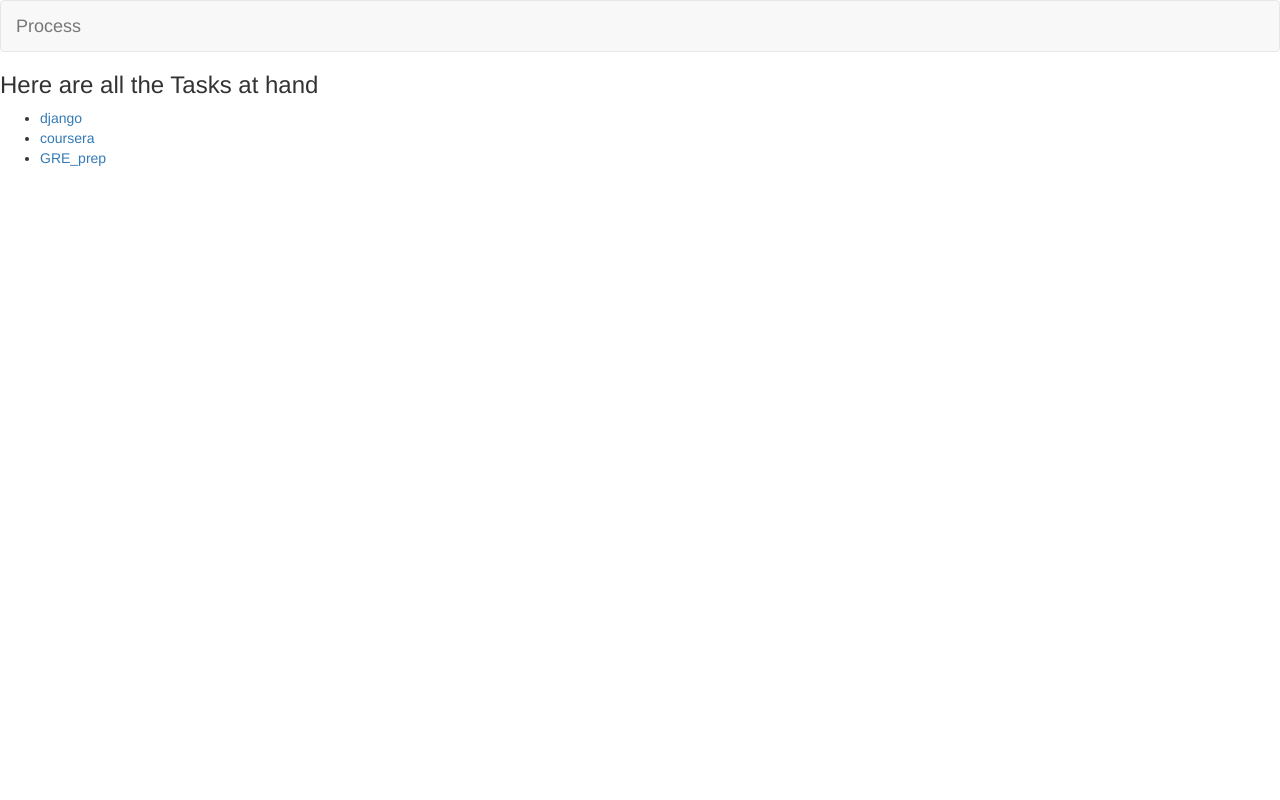
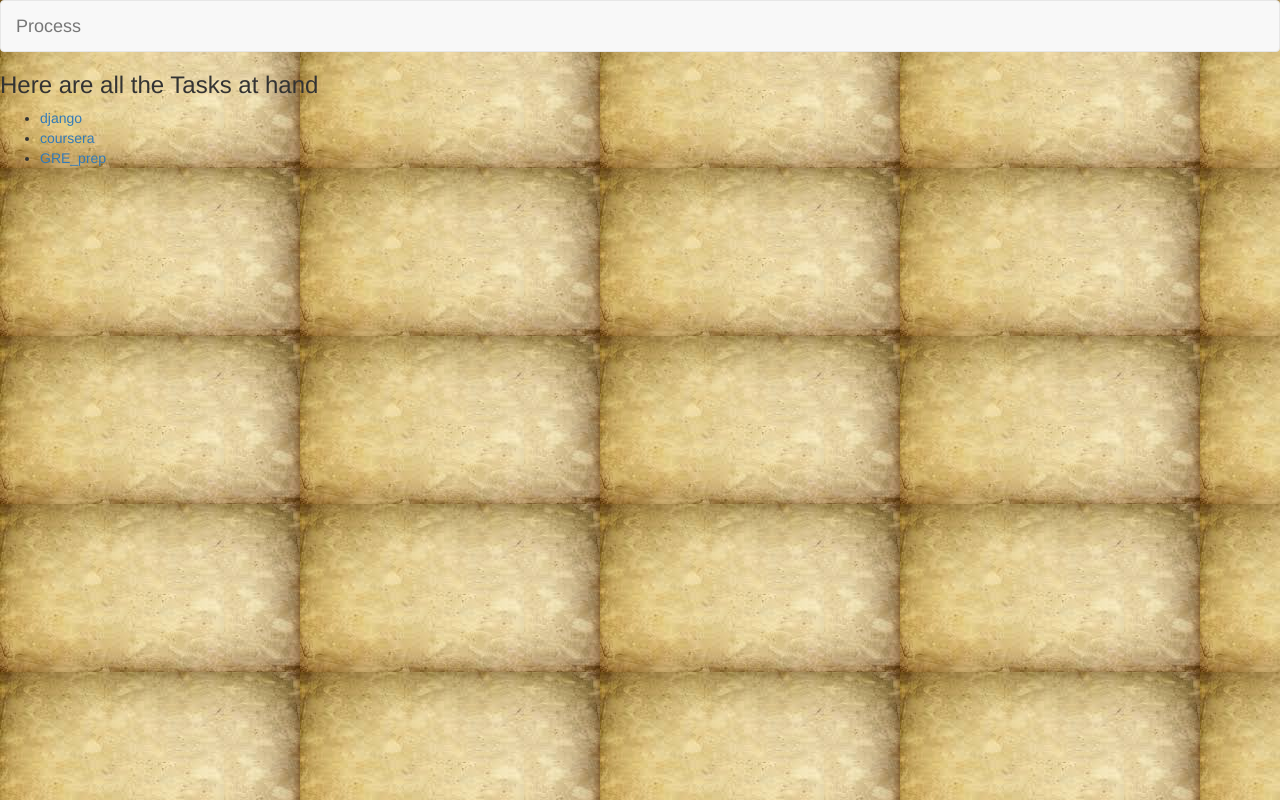
Before and after one commit to trainsOE2/Task-Manager, a Django app: page /Tasks/ in a window 1280 px wide. Run offline with Django 3.2, Linux system fonts and the light colour scheme; data comes from the database, SQL or seed files in the repository; some libraries are stand-ins or nearby versions.

Commit message:
fixed static paths

```diff
--- /dev/null
+++ b/website/Tasks/static/Tasks/style.css
@@ -0,0 +1,3 @@
+body{
+    background: url("images/background.jpg");
+}
--- a/website/Tasks/statics/Tasks/style.css
+++ /dev/null
@@ -1,3 +0,0 @@
-body{
-    background: white url("Tasks/images/background.jpg");
-}
--- a/website/Tasks/templates/Tasks/index.html
+++ b/website/Tasks/templates/Tasks/index.html
@@ -1,8 +1,6 @@
-<!-- Loads the path to the static files-->
-
-{% load staticfiles %}
+{% load static %}
 <link rel="stylesheet" href="https://maxcdn.bootstrapcdn.com/bootstrap/3.3.7/css/bootstrap.min.css">
-<link rel="stylesheet" type="text/css" href="(% static 'Tasks/style.css' %)" />
+<link rel="stylesheet" type="text/css" href="{% static "Tasks/style.css" %}" />
 
 <nav class = "navbar navbar-default">
     <div class=" container-fluid">
```
Also changed, not shown: website/Tasks/static/Tasks/images/background.jpg (renamed from website/Tasks/statics/Tasks/images/background.jpg), 3 other files.
